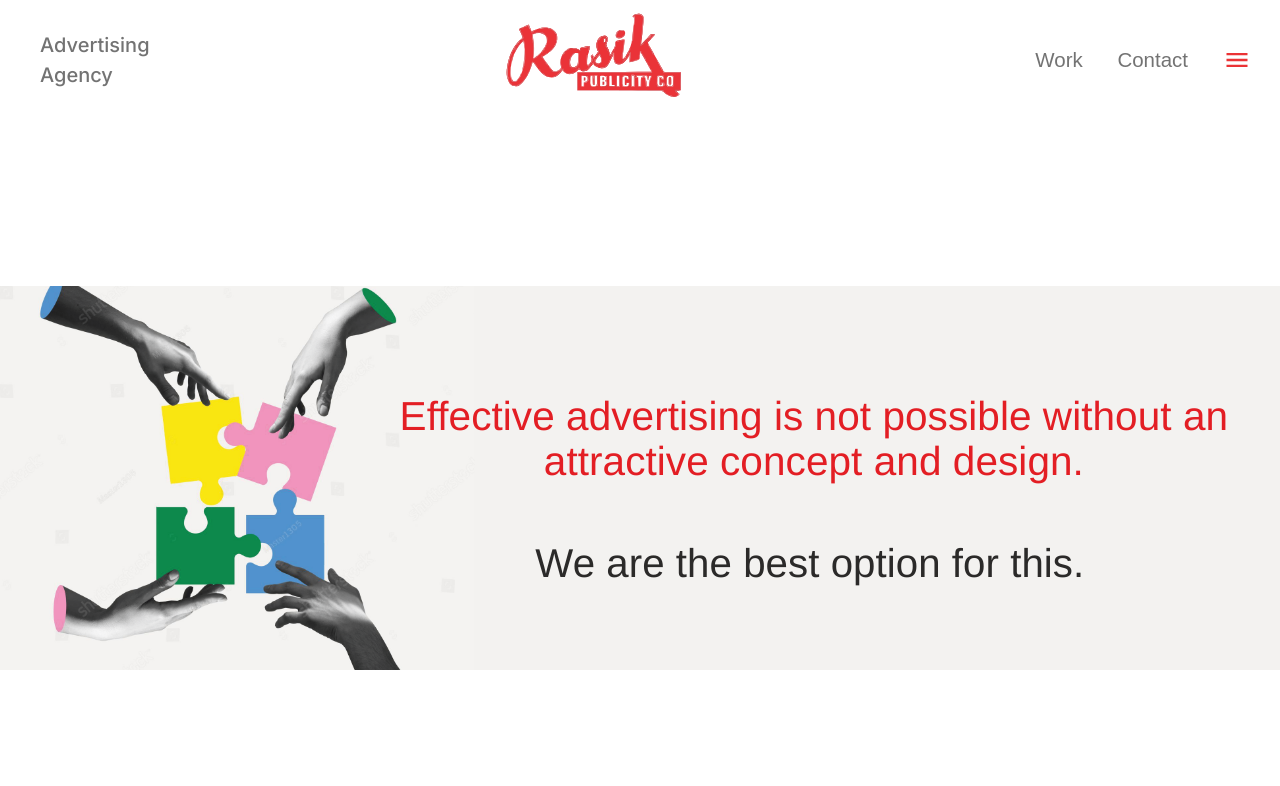
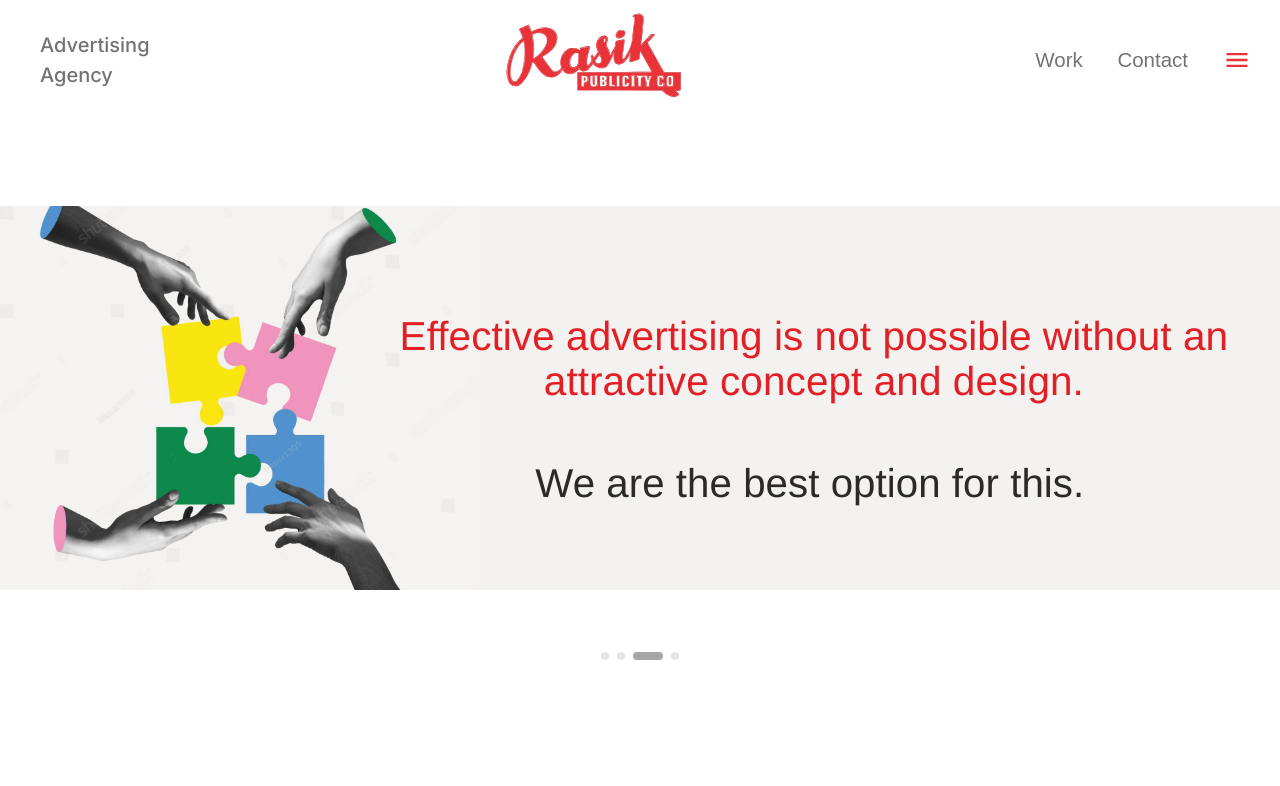
Before and after one commit to trollord/Rasik, a React (Vite) app: page / in a window 1280 px wide. Shown: the top 786 px of the page. Built offline with nearby package versions, Linux system fonts and the light colour scheme; a web font is replaced by a local one.

Commit message:
fixed carousel

```diff
--- a/src/modules/homePage/components/carousal/index.tsx
+++ b/src/modules/homePage/components/carousal/index.tsx
@@ -10,7 +10,7 @@
     return (
 
 
-        <Grid  sx={{ height: { xs: 'auto', lg: '85vh' , sm: "auto" }, marginTop: { xs: '8vh', lg: '15vh' , sm: "8vh" } }} id='carasouel'>
+        <Grid  sx={{ height: { xs: 'auto', lg: '77vh' , sm: "auto" }, marginTop: { xs: '8vh', lg: '5vh' , sm: "8vh" } }} id='carasouel'>
 
             <Carousel autoPlay infiniteLoop swipeable showThumbs={false} emulateTouch showArrows={false} showStatus={false}>
 
```
